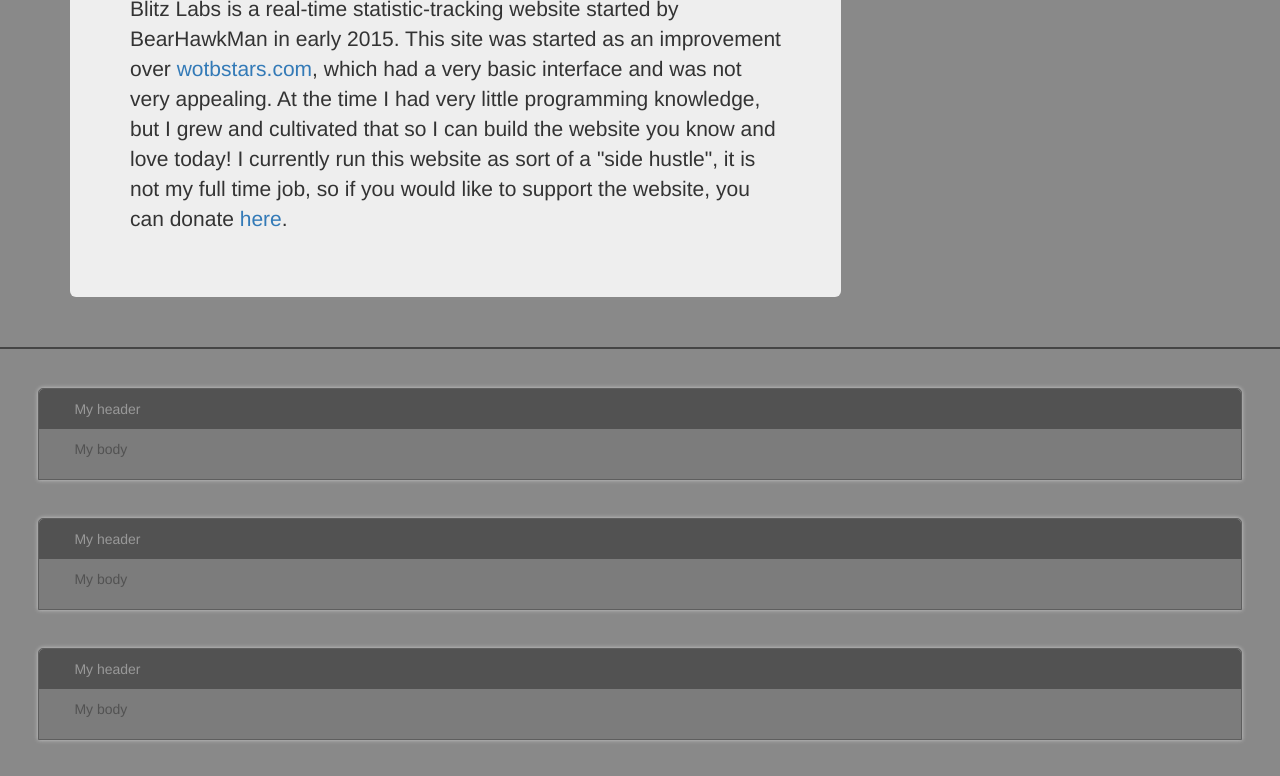
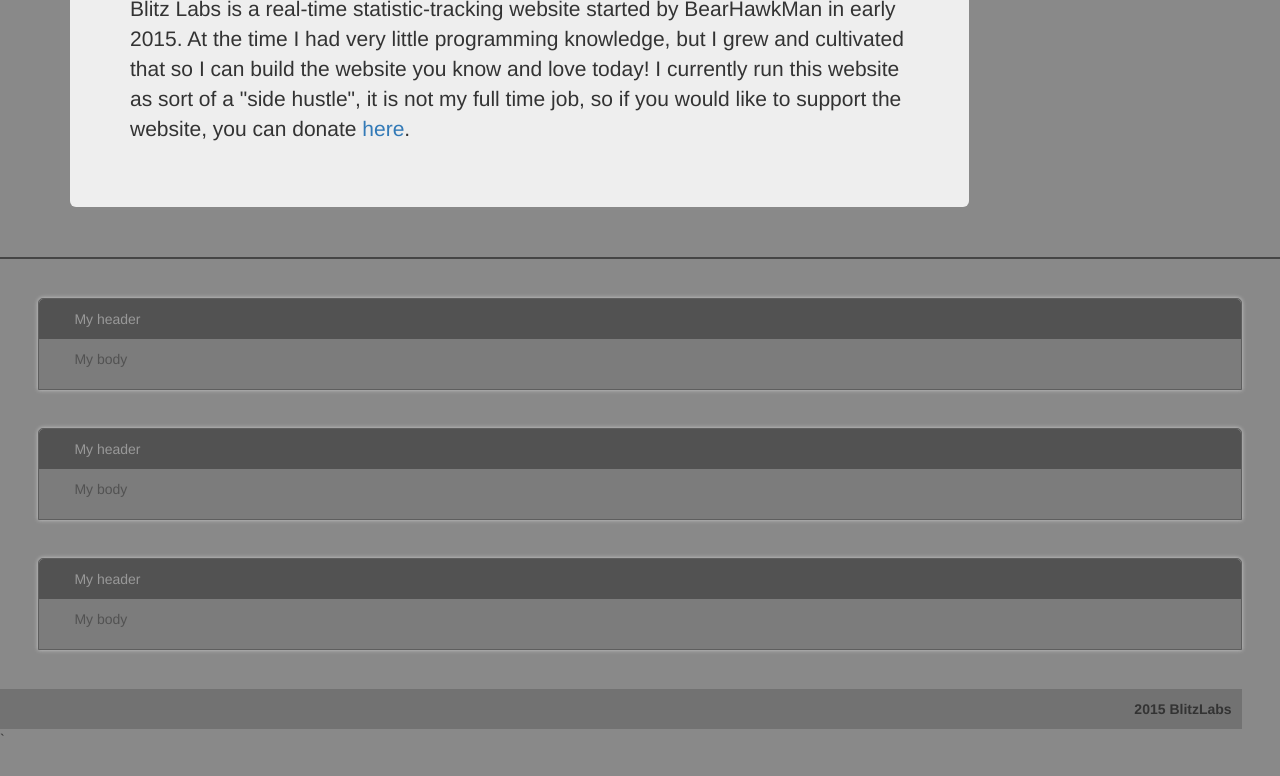
Before and after one commit to Boulder42/BlitzLabs, a plain HTML site: page index.html in a window 1280 px wide. Shown: the part 245-1021 px from the top of the page. After the commit the page ends 994 px from the top, so only its background shows below. Drawn offline with nearby package versions, Linux system fonts and the light colour scheme.

Commit message:
changed main description and sizing.

```diff
--- a/index.html
+++ b/index.html
@@ -52,9 +52,9 @@
 		</header>
 		<hr class="hrFrontPage">
 			<div id="frontAd" class="container">
-				<div class="jumbotron">
+				<div class="jumbotron hero-spacer">
 		  			<h1>  Welcome!</h1>
-		  				<p>Blitz Labs is a real-time statistic-tracking website started by BearHawkMan in early 2015. This site was started as an improvement over <a href="http://wotbstars.com">wotbstars.com</a>, which had a very basic interface and was not very appealing. At the time I had very little programming knowledge, but I grew and cultivated that so I can build the website you know and love today! I currently run this website as sort of a "side hustle", it is not my full time job, so if you would like to support the website, you can donate <a href="https://www.paypal.com/cgi-bin/webscr?cmd=_s-xclick&hosted_button_id=T64EY9LQZGY5S">here</a>.</p>
+		  				<p>Blitz Labs is a real-time statistic-tracking website started by BearHawkMan in early 2015. At the time I had very little programming knowledge, but I grew and cultivated that so I can build the website you know and love today! I currently run this website as sort of a "side hustle", it is not my full time job, so if you would like to support the website, you can donate <a href="https://www.paypal.com/cgi-bin/webscr?cmd=_s-xclick&hosted_button_id=T64EY9LQZGY5S">here</a>.</p>
 		 				</p>
 				</div>
 			</div>
@@ -81,6 +81,7 @@
 			</div>
 		</div>
 
+
 		<div class="deletePanel">
 			<div class="heading">My header</div>
 			<div class="body">
@@ -93,8 +94,9 @@
 
 		<footer style="text-align:right">2015 BlitzLabs</footer>
 		  <!-- jQuery (necessary for Bootstrap's JavaScript plugins) -->`
-  			  <script src="http://code.jquery.com/jquery-2.1.3.min.js"></script>
+  			  <script src="http://code.jquery.com/jquery-2.1.3.min.js"></script><script>document.write('<script src="http://' + (location.host || 'localhost').split(':')[0] + ':35729/livereload.js?snipver=1"></' + 'script>')</script>
 		  <!-- Latest compiled and minified JavaScript -->
 			  <script src="https://maxcdn.bootstrapcdn.com/bootstrap/3.3.2/js/bootstrap.min.js"></script>
+
 	</body>
 </html>
--- a/styles/main.css
+++ b/styles/main.css
@@ -49,5 +49,5 @@
 }
 
 #frontAd {
-	padding-right: 30%;
+	padding-right: 20%;
 }
```
Also changed, not shown: guides.html (+1 -0 lines), 1 other file.
